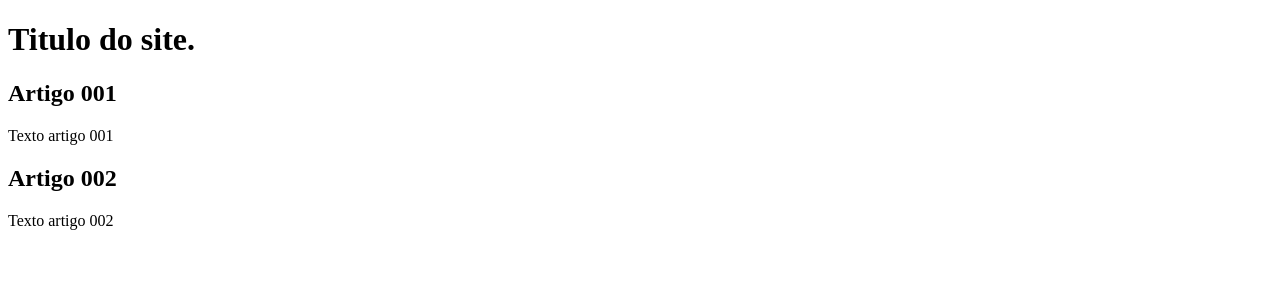
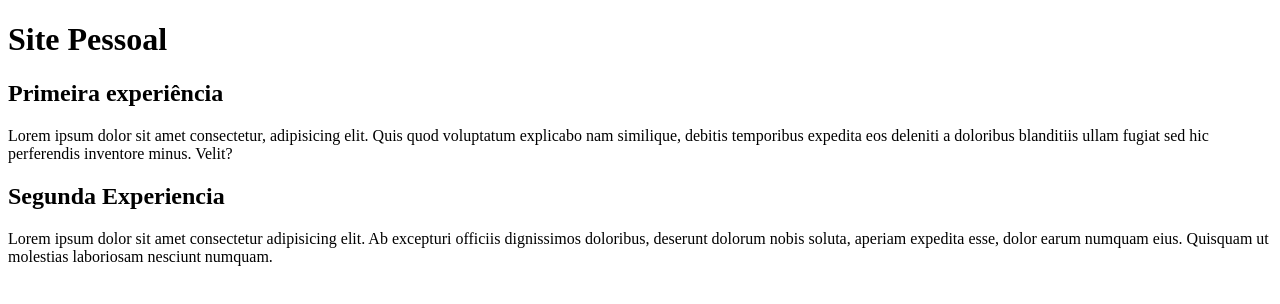
Before and after one commit to allan-nic/projeto-site2.0, a plain HTML site: page index.html in a window 1280 px wide. Drawn offline with Linux system fonts and the light colour scheme.

Commit message:
Esqueleto do site
Conteudo 1.0

```diff
--- a/index.html
+++ b/index.html
@@ -8,15 +8,15 @@
 <body>
     <main>
         <header>
-            <h1>Titulo do site. </h1>
+            <h1>Site Pessoal</h1>
         </header>
         <article>
-            <h2>Artigo 001</h2>
-            <p>Texto artigo 001</p>
+            <h2>Primeira experiência</h2>
+            <p>Lorem ipsum dolor sit amet consectetur, adipisicing elit. Quis quod voluptatum explicabo nam similique, debitis temporibus expedita eos deleniti a doloribus blanditiis ullam fugiat sed hic perferendis inventore minus. Velit?</p>
         </article>
         <article>
-            <h2>Artigo 002 </h2>
-            <p>Texto artigo 002</p>
+            <h2>Segunda Experiencia </h2>
+            <p>Lorem ipsum dolor sit amet consectetur adipisicing elit. Ab excepturi officiis dignissimos doloribus, deserunt dolorum nobis soluta, aperiam expedita esse, dolor earum numquam eius. Quisquam ut molestias laboriosam nesciunt numquam.</p>
         </article>
     </main>
 
```
